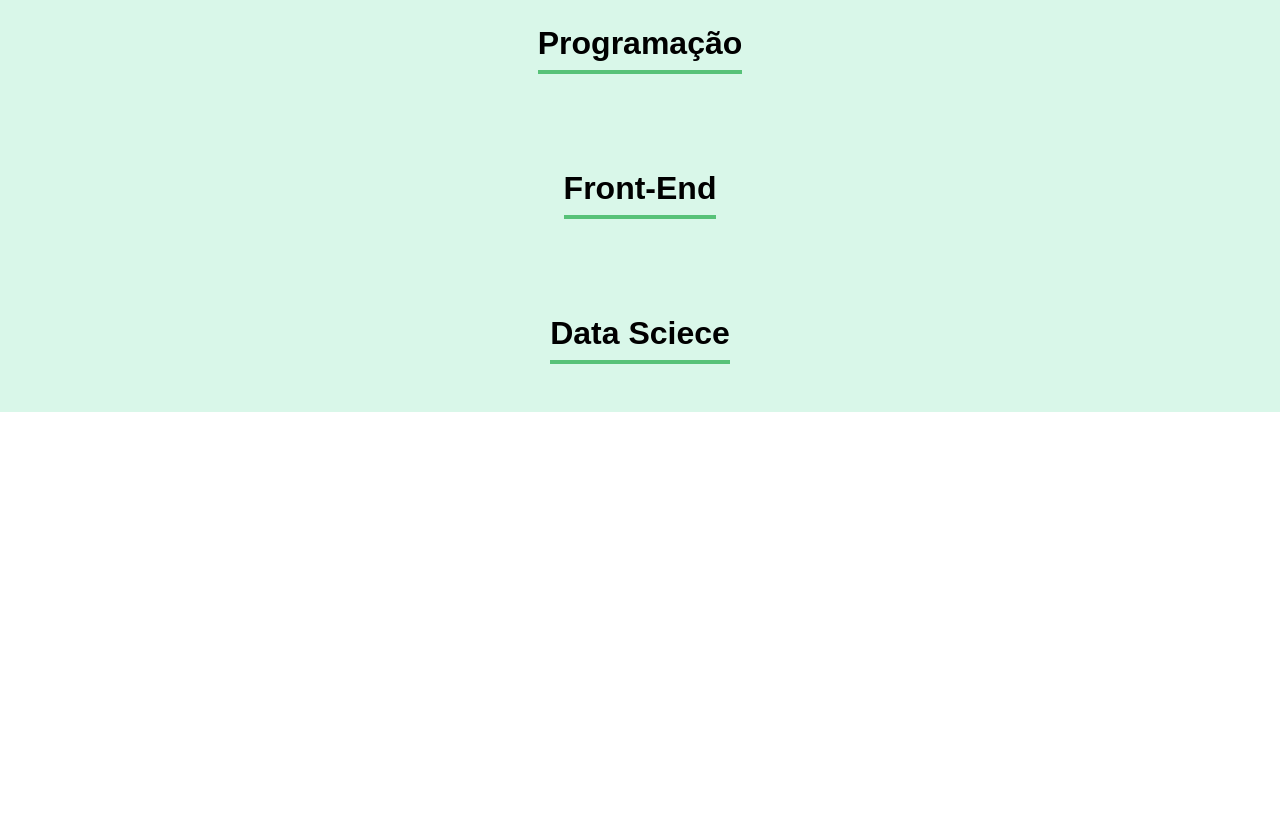
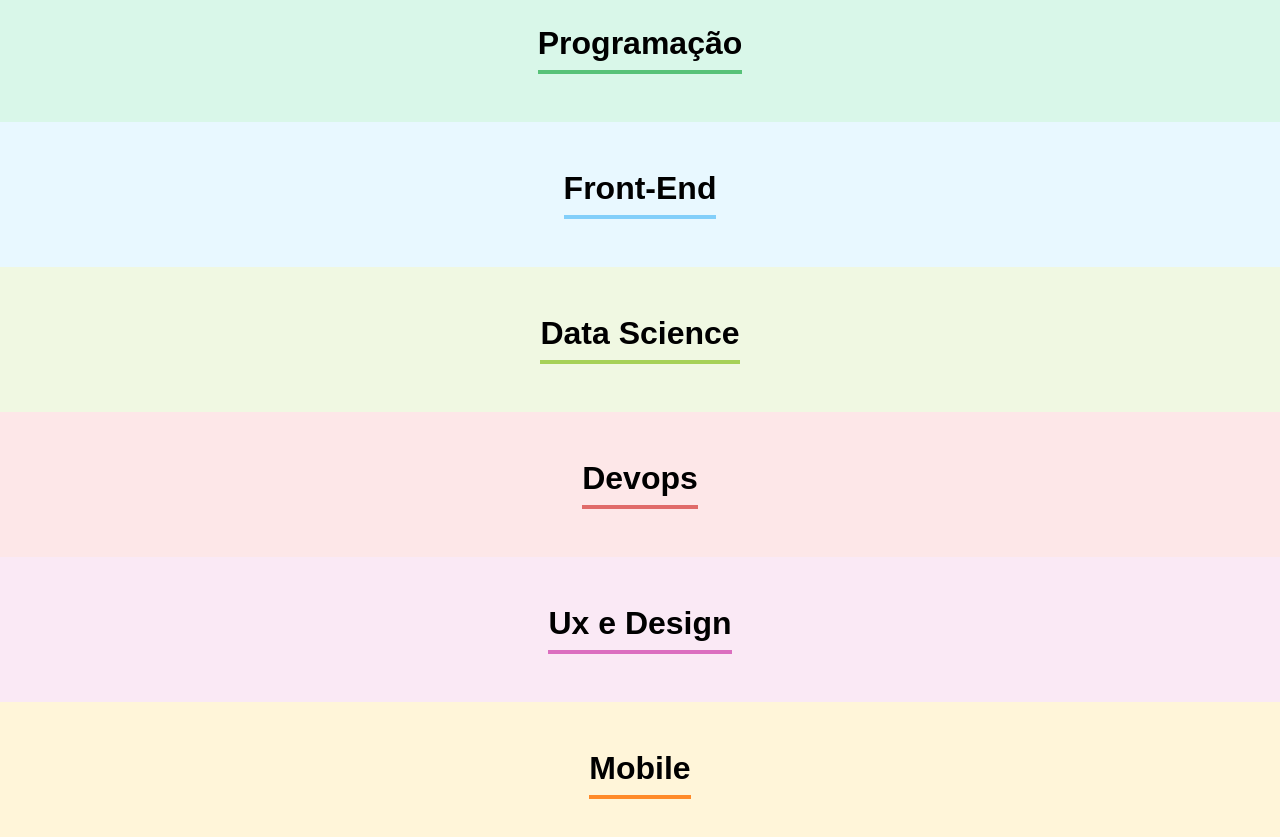
Before and after one commit to JefersonMarcioEspindola/Organo-Alura, a React (Create React App) app: page / in a window 1280 px wide. Shown: the part 1260-2097 px from the top of the page. Before the commit the page ends 1672 px from the top, so only its background shows below. Built offline with nearby package versions, Linux system fonts and the light colour scheme.

Commit message:
Elevando a lista de times

```diff
--- a/src/App.js
+++ b/src/App.js
@@ -1,23 +1,54 @@
 import { useState } from 'react';
-import Banner from './components/Banner'
+import Banner from './components/Banner';
 import Form from './components/Form';
-import Team from './components/Team';
+import Team from './components/Team'
 
 function App() {
-  const [contributor, setContributor] = useState([])
+  const times = [
+    {
+      name: 'Programação',
+      primarycolor: '#d9f7e9',
+      secondarycolor: '#57c278'
+    },
+    {
+      name: 'Front-End',
+      primarycolor: '#e8f8ff',
+      secondarycolor: '#82cffa'
+    },
+    {
+      name: 'Data Science',
+      primarycolor: '#f0f8e2',
+      secondarycolor: '#a6d157'
+    },
+    {
+      name: 'Devops',
+      primarycolor: '#fde7e8',
+      secondarycolor: '#e06b69'
+    },
+    {
+      name: 'Ux e Design',
+      primarycolor: '#fae9f5',
+      secondarycolor: '#db6ebf'
+    },
+    {
+      name: 'Mobile',
+      primarycolor: '#fff5d9',
+      secondarycolor: '#ff8a29'
+    },
+  ]
 
-  const newContributorAdded = ( contributor ) => {
-    console.log(contributor)
-    setContributor([...contributor, contributor])
+  const [collaborators, setCollaborators] = useState([])
+
+  const newContributorAdded = (collaborator) => {
+    console.log(collaborator)
+    setCollaborators([...collaborators, collaborator])
   }
 
   return (
     <div className="App">
-      <Banner/>
-      <Form registeredContributor={contributor => newContributorAdded(contributor)}/>
-      <Team nome="Programação"/>
-      <Team nome="Front-End"/>
-      <Team nome="Data Sciece"/>
+      <Banner />
+      <Form CollaboratoRegistered={collaborator => newContributorAdded(collaborator)}/>
+      {times.map(team => <Team key={team.name} name={team.name} primarycolor={team.primarycolor} secondarycolor={team.secondarycolor}/>)}
     </div>
   );
 }
--- a/src/components/Form/index.js
+++ b/src/components/Form/index.js
@@ -22,7 +22,7 @@ const Form = (props) => {
 
     const toSave = (evento) => {
         evento.preventDefault()
-        props.registeredContributor({
+        props.CollaboratoRegistered({
             nome,
             cargo,
             imagem,
--- a/src/components/Team/Team.css
+++ b/src/components/Team/Team.css
@@ -1,12 +1,11 @@
 .team {
     text-align: center;
     padding: 1rem;
-    background-color: #d9f7e9;
 }
 
 .team h3 {
     font-size: 32px;
-    border-bottom: 4px solid #57c278;
     display: inline-block;
     padding-bottom: 8px;
+    border-bottom: 4px solid;
 }
--- a/src/components/Team/index.js
+++ b/src/components/Team/index.js
@@ -1,9 +1,13 @@
 import './Team.css'
 
 const Team = (props) => {
+    const cssStyle = {
+        backgroundColor: props.primarycolor
+    }
+
     return (
-        <section className='team'>
-            <h3>{props.nome}</h3>
+        <section className='team' style={cssStyle}>
+            <h3 style={{ borderColor: props.secondarycolor }}>{props.name}</h3>
         </section>
     )
 }
```
